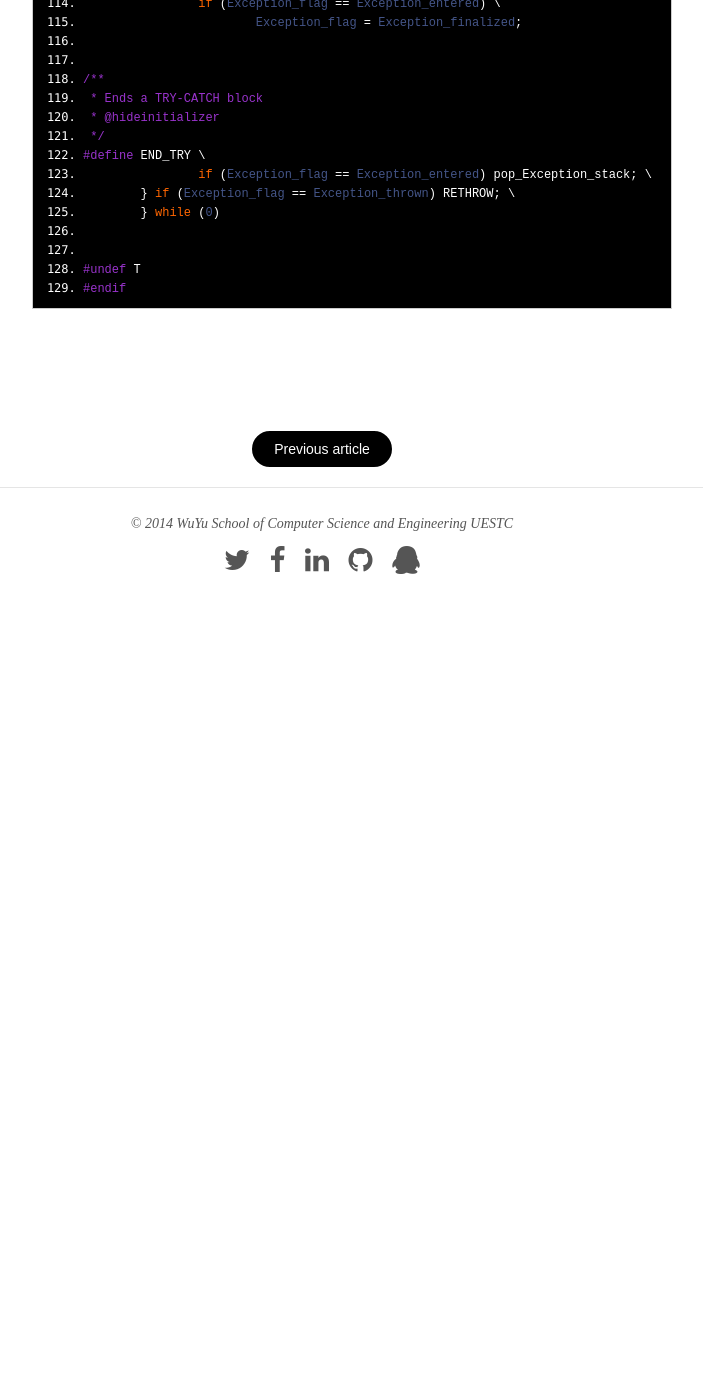
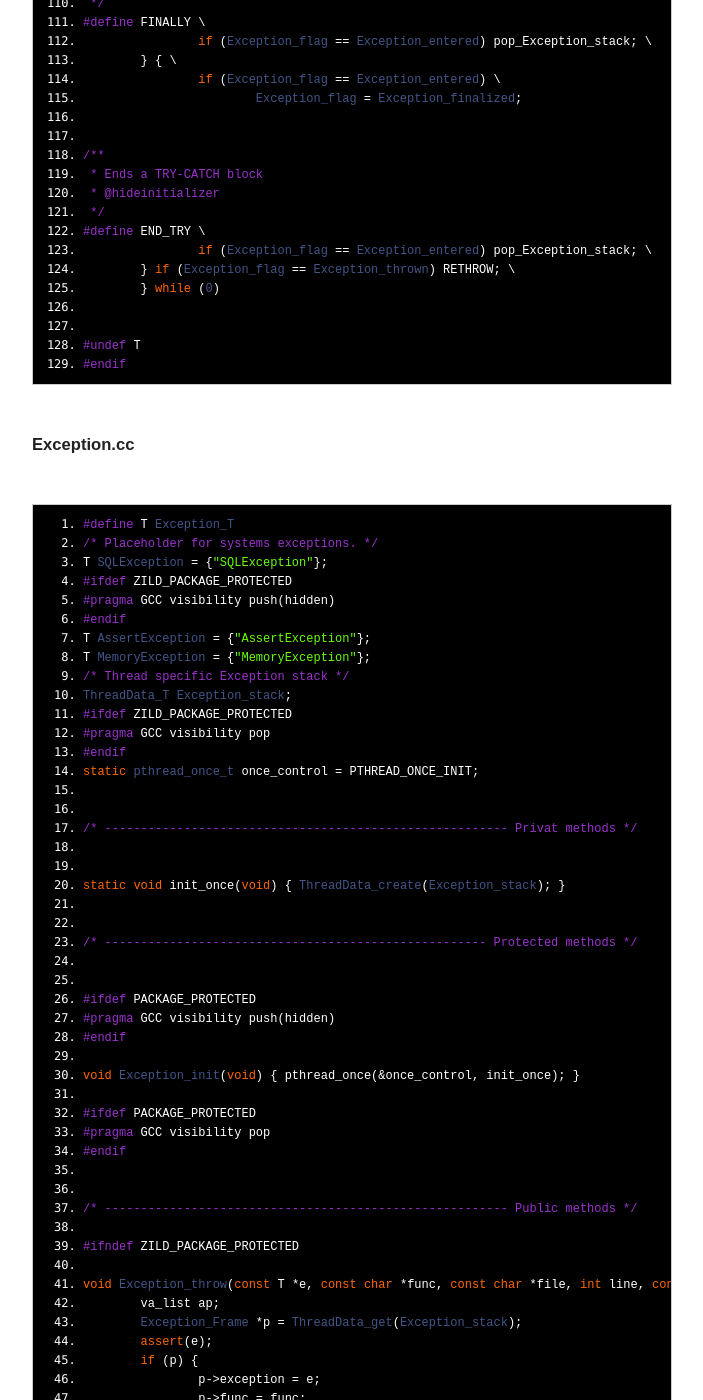
Before and after one commit to wuyu201321060203/wuyu201321060203.github.io, a Jekyll site: the page built from _posts/2014-08-21-try-catch.md, in a window 1280 px wide and 1400 px high, scrolled down 3053 px. Shown: the whole window, without its empty margins (318-1021 px from the left). Built offline with Jekyll 4.4.1, drawn with Linux system fonts in a browser that asks for light colours; nearby versions of some CDN libraries; comment, search, counter and statistics services are not loaded; before the commit the page ends 3683 px from its top, so only the background shows below that; some of the changed text lies outside the part shown.

Commit message:
first post of try-catch

```diff
--- a/_posts/2014-08-21-try-catch.md
+++ b/_posts/2014-08-21-try-catch.md
@@ -11,6 +11,8 @@ author:
 comments: true
 share: true
 ---
+
+#####Exception.h
 
 {% highlight c++ %}
 
@@ -145,3 +147,79 @@ void Exception_throw(const T *e, const char *func, const char *file, int line, c
 #endif
 
 {% endhighlight %}
+
+
+#####Exception.cc
+
+{% highlight c++ %}
+
+#define T Exception_T
+/* Placeholder for systems exceptions. */
+T SQLException = {"SQLException"};
+#ifdef ZILD_PACKAGE_PROTECTED
+#pragma GCC visibility push(hidden)
+#endif
+T AssertException = {"AssertException"};
+T MemoryException = {"MemoryException"};
+/* Thread specific Exception stack */
+ThreadData_T Exception_stack;
+#ifdef ZILD_PACKAGE_PROTECTED
+#pragma GCC visibility pop
+#endif
+static pthread_once_t once_control = PTHREAD_ONCE_INIT;
+
+
+/* -------------------------------------------------------- Privat methods */
+
+
+static void init_once(void) { ThreadData_create(Exception_stack); }
+
+
+/* ----------------------------------------------------- Protected methods */
+
+
+#ifdef PACKAGE_PROTECTED
+#pragma GCC visibility push(hidden)
+#endif
+
+void Exception_init(void) { pthread_once(&once_control, init_once); }
+
+#ifdef PACKAGE_PROTECTED
+#pragma GCC visibility pop
+#endif
+
+
+/* -------------------------------------------------------- Public methods */
+
+#ifndef ZILD_PACKAGE_PROTECTED
+
+void Exception_throw(const T *e, const char *func, const char *file, int line, const char *cause, ...) {
+        va_list ap;
+	Exception_Frame *p = ThreadData_get(Exception_stack);
+	assert(e);
+	if (p) {
+                p->exception = e;
+                p->func = func;
+                p->file = file;
+                p->line = line;
+                if (cause) {
+                        va_start(ap, cause);
+                        vsnprintf(p->message, EXCEPTION_MESSAGE_LENGTH, cause, ap);
+                        va_end(ap);
+                }
+                pop_Exception_stack;
+                longjmp(p->env, Exception_thrown);
+	} else if (cause) {
+                char message[EXCEPTION_MESSAGE_LENGTH + 1];
+                va_start(ap, cause);
+                vsnprintf(message, EXCEPTION_MESSAGE_LENGTH, cause, ap);
+                va_end(ap);
+                ABORT("%s: %s\n raised in %s at %s:%d\n", e->name, message, func ? func : "?", file ? file : "?", line);
+        } else {
+                ABORT("%s: 0x%p\n raised in %s at %s:%d\n", e->name, e, func ? func : "?", file ? file : "?", line);
+        }
+}
+
+#endif
+
+{% endhighlight %}
```
